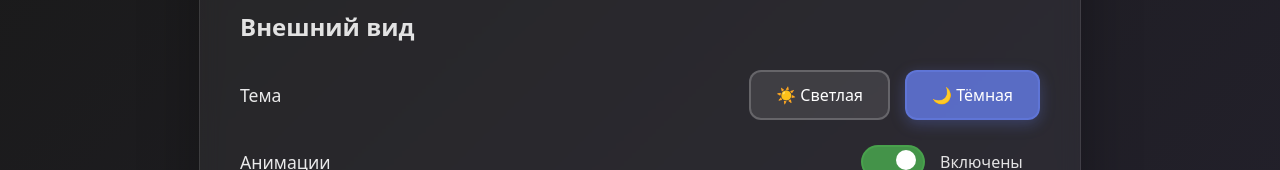
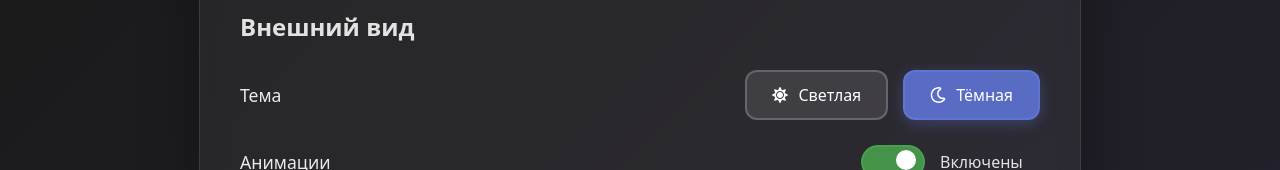
Before and after one commit to HEGATNB/REACT-WEBSITE, a React (Vite) app in the folder Card-creator/: page /settings in a window 1280 px wide. Shown: the part 216-386 px from the top of the page. Built offline with nearby package versions, Linux system fonts and the light colour scheme.

Commit message:
немного изменен дизайн

```diff
--- a/Card-creator/src/pages/settings.tsx
+++ b/Card-creator/src/pages/settings.tsx
@@ -1,5 +1,7 @@
 import { useState, useEffect } from 'react';
 import './settings.css';
+import { FaRegMoon } from "react-icons/fa";
+import { FaSun } from "react-icons/fa";
 
 function SettingsPage() {
   const [theme, setTheme] = useState<'light' | 'dark'>('dark');
@@ -129,13 +131,13 @@ function SettingsPage() {
                   className={`theme-btn ${theme === 'light' ? 'active' : ''}`}
                   onClick={() => handleThemeChange('light')}
                 >
-                  ☀️ Светлая
+                  <FaSun /> Светлая
                 </button>
                 <button
                   className={`theme-btn ${theme === 'dark' ? 'active' : ''}`}
                   onClick={() => handleThemeChange('dark')}
                 >
-                  🌙 Тёмная
+                  <FaRegMoon /> Тёмная
                 </button>
               </div>
             </div>
```
